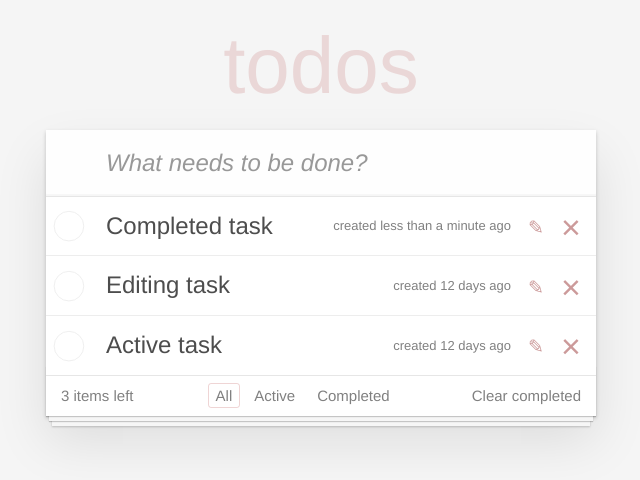
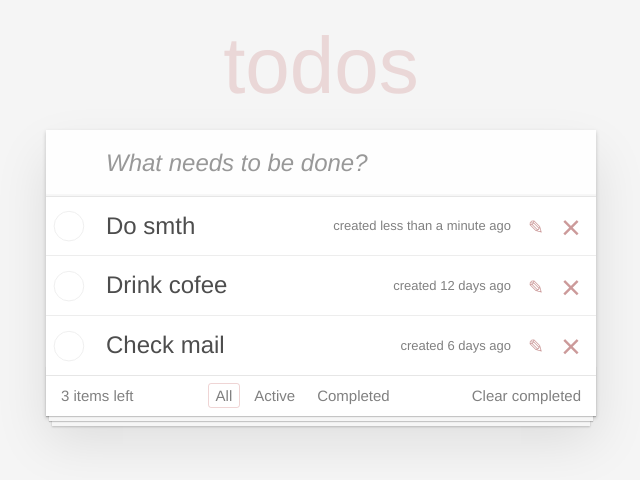
Before and after one commit to GiovanniMakarov/todoApp-react, a React (Create React App) app: page / in a window 1280 px wide. Shown: the top 480 px of the page, without its empty margins (319-959 px from the left). Built offline with nearby package versions, Linux system fonts and the light colour scheme.

Commit message:
eslint fixes

```diff
--- a/src/components/app/App.js
+++ b/src/components/app/App.js
@@ -13,7 +13,7 @@ export default class App extends Component {
     TodoData: [
       {
         id: 1,
-        task: "Completed task",
+        task: "Do smth",
         isComplete: false,
         creationDate: new Date(),
         timeFromCreation: "",
@@ -21,7 +21,7 @@ export default class App extends Component {
       },
       {
         id: 2,
-        task: "Editing task",
+        task: "Drink cofee",
         isComplete: false,
         creationDate: new Date("2022 12 01 15:00"),
         timeFromCreation: "",
@@ -29,9 +29,9 @@ export default class App extends Component {
       },
       {
         id: 3,
-        task: "Active task",
+        task: "Check mail",
         isComplete: false,
-        creationDate: new Date("2022 12 01 15:00"),
+        creationDate: new Date("2022 12 07 20:00"),
         timeFromCreation: "",
         isEditing: false,
       },
```
